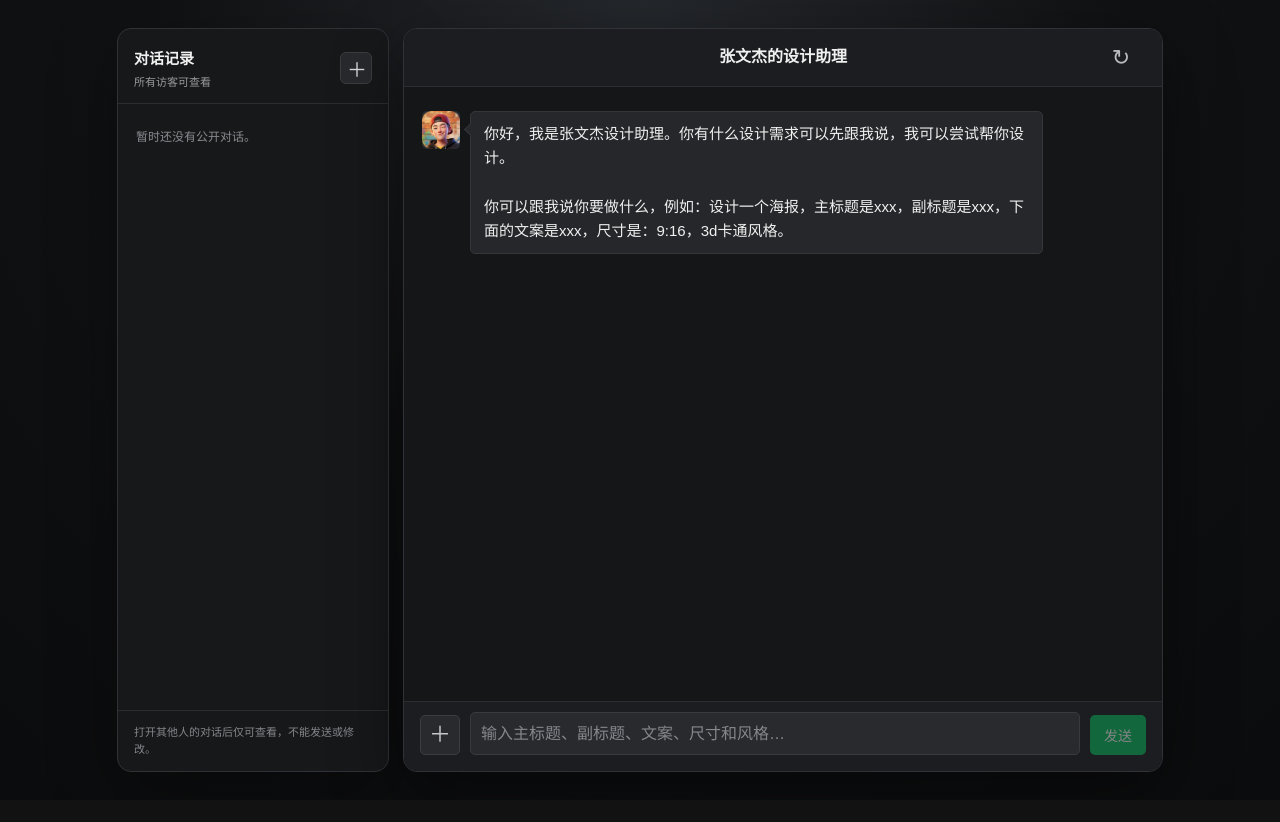
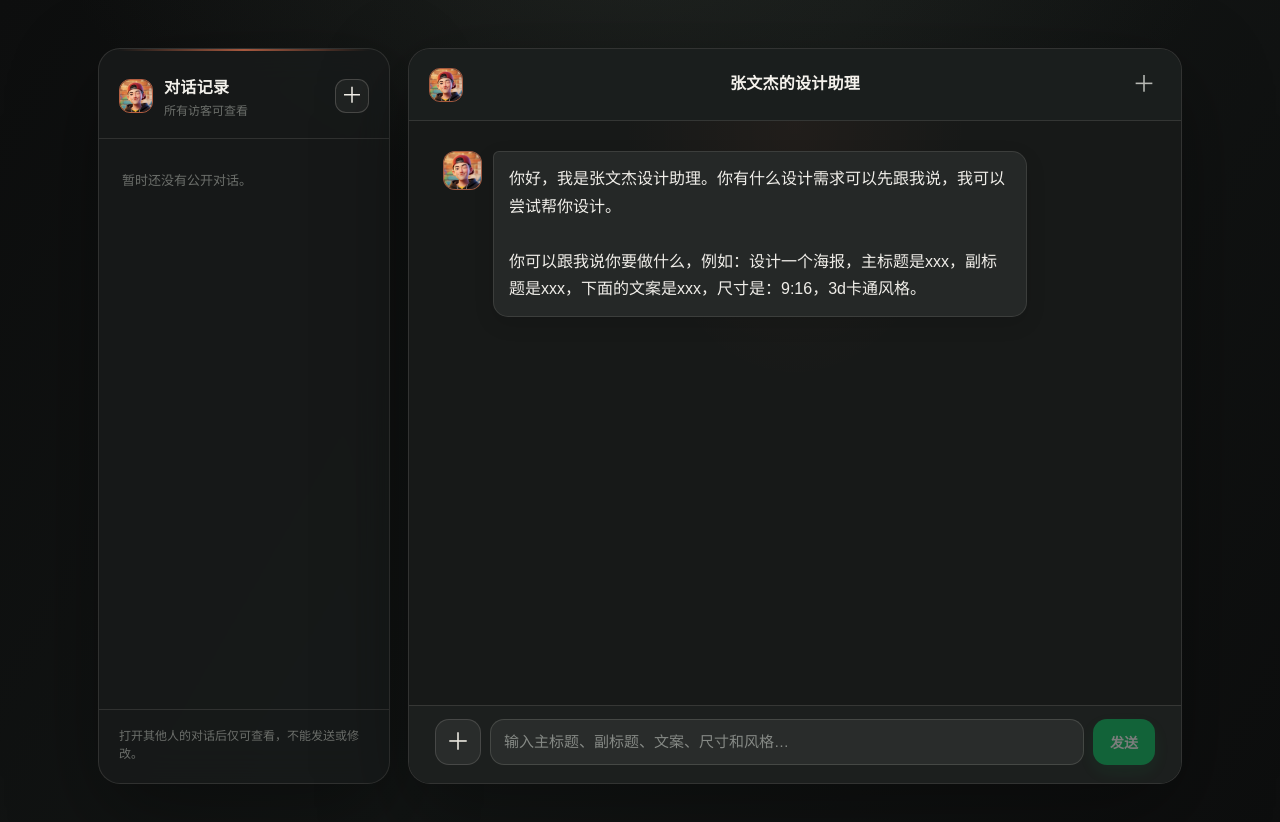
Before and after one commit to iamzwj/richart_clone, a Next.js app: page / in a window 1280 px wide. Shown: the top 822 px of the page. Before the commit the page ends 800 px from the top, so only its background shows below. Built offline with nearby package versions, Linux system fonts and the light colour scheme.

Commit message:
feat: refine design assistant workspace UI

```diff
--- a/app/globals.css
+++ b/app/globals.css
@@ -1,85 +1,97 @@
-:root { color-scheme: dark; --wechat-green: #07c160; --paper: #151618; --line: #2b2d30; --text: #f0f0f0; --muted: #989a9d; }
+:root { color-scheme: dark; --ink: #101111; --panel: #181a1a; --panel-raised: #202323; --line: rgba(232, 230, 219, .12); --line-strong: rgba(232, 230, 219, .2); --text: #f2f0ea; --muted: #9d9e98; --faint: #6c6f6b; --ember: #ff8056; --wechat-green: #07c160; }
 * { box-sizing: border-box; }
-body { margin: 0; background: radial-gradient(circle at top, #25282c 0, #101113 48%, #0b0c0d 100%); color: var(--text); font-family: Arial, "PingFang SC", "Microsoft YaHei", sans-serif; }
+html { background: var(--ink); }
+body { min-width: 320px; margin: 0; color: var(--text); background: radial-gradient(ellipse 74% 50% at 50% -6%, rgba(70, 77, 68, .25), transparent 61%), linear-gradient(120deg, #0d0e0e 0%, #131615 49%, #0d0e0e 100%); font-family: "PingFang SC", "Hiragino Sans GB", "Microsoft YaHei", Arial, sans-serif; }
+body::before { content: ""; position: fixed; z-index: -1; inset: 0; opacity: .18; pointer-events: none; background-image: linear-gradient(rgba(255,255,255,.026) 1px, transparent 1px), linear-gradient(90deg, rgba(255,255,255,.02) 1px, transparent 1px); background-size: 42px 42px; mask-image: linear-gradient(to bottom, black, transparent 78%); }
 button, textarea { font: inherit; }
-button:focus-visible, textarea:focus-visible { outline: 2px solid var(--wechat-green); outline-offset: 2px; }
-.workspace { min-height: 100dvh; display: grid; grid-template-columns: 272px minmax(0, 760px); justify-content: center; gap: 14px; padding: 28px; }
-.conversation-sidebar { min-height: min(860px, calc(100dvh - 56px)); display: flex; flex-direction: column; overflow: hidden; border: 1px solid #303237; border-radius: 14px; background: #17181a; box-shadow: 0 24px 70px rgba(0, 0, 0, .32); }
-.sidebar-header { display: flex; align-items: center; justify-content: space-between; padding: 18px 16px 14px; border-bottom: 1px solid var(--line); }
-.sidebar-header h2 { margin: 0; font-size: 15px; font-weight: 600; }
-.sidebar-header p { margin: 5px 0 0; color: var(--muted); font-size: 11px; }
-.sidebar-header button { width: 32px; height: 32px; border: 1px solid #3b3d41; border-radius: 6px; background: #27292d; color: #d8dadd; cursor: pointer; font-size: 20px; }
-.sidebar-header button:hover { background: #34363b; }
-.sidebar-header button:disabled { opacity: .45; cursor: not-allowed; }
-.sidebar-list { flex: 1; overflow-y: auto; padding: 8px; }
-.conversation-item { width: 100%; display: grid; gap: 5px; padding: 11px 10px; border: 0; border-radius: 7px; background: transparent; color: inherit; text-align: left; cursor: pointer; }
-.conversation-item:hover, .conversation-item.active { background: #27292d; }
-.conversation-item strong { overflow: hidden; color: #e5e6e8; font-size: 13px; font-weight: 500; text-overflow: ellipsis; white-space: nowrap; }
-.conversation-item span { color: #898c91; font-size: 11px; }
-.empty-list { margin: 16px 10px; color: #898c91; font-size: 12px; line-height: 1.6; }
-.sidebar-note { margin: 0; padding: 13px 16px; border-top: 1px solid var(--line); color: #83868a; font-size: 11px; line-height: 1.55; }
-.wechat-window { width: 100%; height: min(860px, calc(100dvh - 56px)); display: grid; grid-template-rows: auto minmax(0, 1fr) auto; overflow: hidden; background: var(--paper); border: 1px solid #303237; border-radius: 14px; box-shadow: 0 24px 70px rgba(0, 0, 0, .45); }
-.chat-header { min-height: 58px; display: grid; grid-template-columns: 44px 1fr 44px; align-items: center; padding: 8px 14px; background: #1c1d20; border-bottom: 1px solid var(--line); }
+button { -webkit-tap-highlight-color: transparent; }
+button:focus-visible, textarea:focus-visible, a:focus-visible { outline: 2px solid var(--ember); outline-offset: 3px; }
+.workspace { width: min(1180px, 100%); min-height: 100dvh; display: grid; grid-template-columns: 292px minmax(0, 1fr); align-items: center; gap: 18px; margin: 0 auto; padding: clamp(18px, 4vw, 48px); }
+.conversation-sidebar, .wechat-window { min-height: min(820px, calc(100dvh - 64px)); height: min(820px, calc(100dvh - 64px)); border: 1px solid var(--line); background: rgba(24, 26, 26, .9); box-shadow: 0 30px 90px rgba(0, 0, 0, .36); backdrop-filter: blur(18px); }
+.conversation-sidebar { position: relative; display: flex; flex-direction: column; overflow: hidden; border-radius: 22px; }
+.conversation-sidebar::after { content: ""; position: absolute; top: 0; right: 18px; left: 18px; height: 2px; background: linear-gradient(90deg, transparent, rgba(255,128,86,.78), transparent); opacity: .8; }
+.sidebar-header { display: flex; align-items: center; justify-content: space-between; padding: 25px 20px 20px; border-bottom: 1px solid var(--line); }
+.sidebar-title { display: flex; min-width: 0; align-items: center; gap: 11px; }
+.sidebar-title img { width: 34px; height: 34px; border: 1px solid rgba(255, 128, 86, .68); border-radius: 11px; object-fit: cover; }
+.sidebar-header h2 { margin: 0; font-size: 16px; font-weight: 650; letter-spacing: .02em; }
+.sidebar-header p { margin: 3px 0 0; color: var(--faint); font-size: 12px; }
+.sidebar-header button { width: 34px; height: 34px; display: grid; place-items: center; padding: 0; border: 1px solid var(--line-strong); border-radius: 11px; background: rgba(255,255,255,.045); color: #f7f4ed; cursor: pointer; font-size: 22px; font-weight: 300; line-height: 1; transition: background .2s ease, border-color .2s ease, transform .2s ease; }
+.sidebar-header button:hover { border-color: rgba(255,128,86,.6); background: rgba(255,128,86,.12); transform: translateY(-1px); }
+.sidebar-header button:disabled { opacity: .45; cursor: not-allowed; transform: none; }
+.sidebar-list { flex: 1; overflow-y: auto; padding: 11px; }
+.conversation-item { width: 100%; position: relative; display: grid; gap: 5px; padding: 13px 12px 13px 16px; border: 1px solid transparent; border-radius: 13px; background: transparent; color: inherit; text-align: left; cursor: pointer; transition: background .18s ease, border-color .18s ease; }
+.conversation-item::before { content: ""; position: absolute; top: 16px; left: 7px; width: 3px; height: 22px; border-radius: 20px; background: transparent; }
+.conversation-item:hover { background: rgba(255,255,255,.045); }
+.conversation-item.active { border-color: rgba(255, 128, 86, .22); background: linear-gradient(120deg, rgba(255,128,86,.13), rgba(255,255,255,.025)); }
+.conversation-item.active::before { background: var(--ember); box-shadow: 0 0 12px rgba(255,128,86,.58); }
+.conversation-item strong { overflow: hidden; color: #e8e7e1; font-size: 13px; font-weight: 570; letter-spacing: .01em; text-overflow: ellipsis; white-space: nowrap; }
+.conversation-item span { color: var(--faint); font-size: 11px; }
+.empty-list { margin: 20px 12px; color: var(--faint); font-size: 13px; line-height: 1.7; }
+.sidebar-note { margin: 0; padding: 17px 20px 19px; border-top: 1px solid var(--line); color: var(--faint); font-size: 12px; line-height: 1.55; }
+.wechat-window { width: 100%; display: grid; grid-template-rows: auto minmax(0, 1fr) auto; overflow: hidden; border-radius: 22px; background: var(--panel); }
+.chat-header { min-height: 72px; display: grid; grid-template-columns: 42px 1fr 42px; align-items: center; padding: 13px 20px; border-bottom: 1px solid var(--line); background: rgba(28, 31, 30, .74); }
+.header-identity { width: 34px; height: 34px; overflow: hidden; border: 1px solid rgba(255,128,86,.6); border-radius: 11px; }
+.header-identity img { width: 100%; height: 100%; display: block; object-fit: cover; }
 .contact { min-width: 0; text-align: center; }
-.header-spacer { min-width: 44px; color: #9ba1a7; font-size: 11px; }
-.contact h1 { margin: 0; overflow: hidden; text-overflow: ellipsis; white-space: nowrap; font-size: 16px; font-weight: 600; line-height: 1.4; }
-.new-chat { width: 34px; height: 34px; border: 0; border-radius: 50%; background: transparent; color: #b9bbbf; font-size: 22px; line-height: 1; cursor: pointer; }
-.new-chat:hover { background: #2a2c30; }
+.contact h1 { margin: 0; overflow: hidden; color: #f5f2ec; font-size: 16px; font-weight: 630; letter-spacing: .015em; line-height: 1.4; text-overflow: ellipsis; white-space: nowrap; }
+.new-chat { width: 34px; height: 34px; display: grid; place-items: center; padding: 0; justify-self: end; border: 1px solid transparent; border-radius: 10px; background: transparent; color: #b7b9b4; cursor: pointer; font-size: 23px; font-weight: 300; line-height: 1; transition: color .18s ease, background .18s ease; }
+.new-chat:hover { background: rgba(255,255,255,.075); color: #fff; }
 .new-chat:disabled { cursor: not-allowed; opacity: .4; }
-.conversation { overflow-y: auto; display: flex; flex-direction: column; gap: 16px; padding: 24px 18px 18px; background: #151618; }
-.chat-row { display: flex; align-items: flex-start; gap: 10px; max-width: 86%; }
+.conversation { overflow-y: auto; display: flex; flex-direction: column; gap: 20px; padding: 30px clamp(19px, 3vw, 34px) 24px; background: radial-gradient(ellipse at 50% 0%, rgba(255,128,86,.045), transparent 32%), #171918; }
+.chat-row { display: flex; align-items: flex-start; gap: 11px; max-width: min(83%, 610px); }
 .chat-row.user { align-self: flex-end; flex-direction: row-reverse; }
 .message-content { min-width: 0; }
-.avatar { flex: 0 0 38px; width: 38px; height: 38px; display: grid; place-items: center; border-radius: 5px; background: #272d33; color: #fff; font-size: 14px; font-weight: 600; }
-.avatar img { width: 100%; height: 100%; display: block; border-radius: inherit; object-fit: cover; }
-.user .avatar { background: #74b95a; }
-.bubble { position: relative; max-width: 100%; padding: 10px 13px; border: 1px solid #34363a; border-radius: 5px; background: #25272a; color: var(--text); font-size: 15px; line-height: 1.62; white-space: pre-wrap; word-break: break-word; }
-.brief-card { width: min(100%, 410px); margin-top: 8px; overflow: hidden; border: 1px solid #3a3d42; border-radius: 7px; background: #1d1f22; }
-.brief-card-title { padding: 10px 12px; border-bottom: 1px solid #34363a; color: #f0f1f2; font-size: 13px; font-weight: 600; }
-.brief-field { display: grid; grid-template-columns: 54px minmax(0, 1fr) auto; align-items: center; gap: 8px; padding: 8px 12px; border-bottom: 1px solid #2d3034; font-size: 12px; }
-.brief-field > span { color: #91949a; }
-.brief-field b { overflow: hidden; color: #e3e4e5; font-weight: 400; text-overflow: ellipsis; white-space: nowrap; }
-.brief-field em { padding: 2px 5px; border-radius: 3px; font-size: 10px; font-style: normal; white-space: nowrap; }
-.brief-field em.user { color: #a9e696; background: rgba(83, 170, 70, .15); }
-.brief-field em.ai { color: #a9caff; background: rgba(74, 128, 210, .16); }
-.brief-constraints { padding: 9px 12px; color: #d7b877; font-size: 11px; line-height: 1.55; }
-.assistant .bubble::before, .user .bubble::before { content: ""; position: absolute; top: 13px; width: 8px; height: 8px; background: inherit; transform: rotate(45deg); }
-.assistant .bubble::before { left: -5px; border-bottom: 1px solid #34363a; border-left: 1px solid #34363a; }
-.user .bubble { border-color: #65ba4c; background: #76cb59; color: #13210f; }
-.user .bubble::before { right: -5px; border-top: 1px solid #65ba4c; border-right: 1px solid #65ba4c; }
-.image-gallery { display: grid; grid-template-columns: repeat(2, minmax(0, 1fr)); gap: 8px; margin-top: 8px; }
-.image-gallery figure { min-width: 0; margin: 0; overflow: hidden; border: 1px solid #34363a; border-radius: 6px; background: #202225; }
-.image-preview { display: block; width: 100%; padding: 0; border: 0; background: #101113; cursor: zoom-in; }
-.image-preview img { display: block; width: 100%; aspect-ratio: 1 / 1.2; object-fit: cover; }
-.image-gallery figcaption { display: flex; align-items: center; justify-content: space-between; gap: 8px; padding: 8px 9px; color: var(--muted); font-size: 12px; }
-.image-gallery a, .preview-card a { color: #91dd70; text-decoration: none; }
-.image-gallery a:hover, .preview-card a:hover { text-decoration: underline; }
-.typing { display: flex; align-items: center; gap: 5px; min-width: 56px; min-height: 42px; }
-.typing i { width: 5px; height: 5px; border-radius: 50%; background: #a9a9a9; animation: blink .9s infinite alternate; }
+.avatar { flex: 0 0 39px; width: 39px; height: 39px; display: grid; place-items: center; overflow: hidden; border: 1px solid rgba(255, 128, 86, .56); border-radius: 12px; background: #262b29; color: #172018; font-size: 14px; font-weight: 700; }
+.avatar img { width: 100%; height: 100%; display: block; object-fit: cover; }
+.user .avatar { border-color: rgba(146, 224, 114, .35); background: #b8e874; color: #1d3015; }
+.bubble { position: relative; max-width: 100%; padding: 13px 15px; border: 1px solid rgba(239,236,226,.11); border-radius: 6px 15px 15px 15px; background: #252827; color: #f0eee9; box-shadow: 0 7px 20px rgba(0,0,0,.12); font-size: 16px; line-height: 1.72; white-space: pre-wrap; word-break: break-word; }
+.user .bubble { border-color: rgba(7,193,96,.28); border-radius: 15px 6px 15px 15px; background: linear-gradient(135deg, #a8e96c, #75d55a); color: #172514; }
+.brief-card { width: min(100%, 440px); margin-top: 10px; overflow: hidden; border: 1px solid rgba(239,236,226,.12); border-radius: 14px; background: #1e2120; box-shadow: 0 11px 24px rgba(0,0,0,.17); }
+.brief-card-title { display: flex; align-items: center; min-height: 43px; padding: 10px 14px; border-bottom: 1px solid var(--line); color: #f5f1e9; font-size: 13px; font-weight: 620; }
+.brief-card-title::before { content: ""; width: 7px; height: 7px; margin-right: 8px; border-radius: 50%; background: var(--ember); box-shadow: 0 0 12px rgba(255,128,86,.55); }
+.brief-field { display: grid; grid-template-columns: 58px minmax(0, 1fr) auto; align-items: center; gap: 9px; padding: 9px 14px; border-bottom: 1px solid rgba(239,236,226,.07); font-size: 12px; }
+.brief-field > span { color: #8b8e89; }
+.brief-field b { overflow: hidden; color: #e8e7e1; font-weight: 450; text-overflow: ellipsis; white-space: nowrap; }
+.brief-field em { padding: 3px 6px; border-radius: 100px; font-size: 10px; font-style: normal; line-height: 1; white-space: nowrap; }
+.brief-field em.user { color: #c7f2aa; background: rgba(131, 211, 95, .13); }
+.brief-field em.ai { color: #bad7ff; background: rgba(91, 148, 231, .15); }
+.brief-constraints { padding: 10px 14px 12px; color: #e6c68c; font-size: 11px; line-height: 1.65; }
+.image-gallery { display: grid; grid-template-columns: repeat(2, minmax(0, 1fr)); gap: 10px; margin-top: 10px; }
+.image-gallery figure { min-width: 0; margin: 0; overflow: hidden; border: 1px solid rgba(239,236,226,.13); border-radius: 14px; background: #202322; }
+.image-preview { display: block; width: 100%; padding: 0; border: 0; background: #101111; cursor: zoom-in; }
+.image-preview img { display: block; width: 100%; aspect-ratio: 1 / 1.18; object-fit: cover; transition: transform .35s ease; }
+.image-preview:hover img { transform: scale(1.035); }
+.image-gallery figcaption { display: flex; align-items: center; justify-content: space-between; gap: 8px; padding: 10px 11px; color: var(--muted); font-size: 12px; }
+.image-gallery a, .preview-card a { color: #b9ed81; text-decoration: none; }
+.image-gallery a:hover, .preview-card a:hover { color: #fff; text-decoration: underline; }
+.typing { display: flex; align-items: center; gap: 5px; min-width: 62px; min-height: 44px; padding: 13px 15px; }
+.typing i { width: 5px; height: 5px; border-radius: 50%; background: #e9e6df; animation: blink .9s infinite alternate; }
 .typing i:nth-child(2) { animation-delay: .18s; }
 .typing i:nth-child(3) { animation-delay: .36s; }
-@keyframes blink { to { opacity: .25; transform: translateY(-2px); } }
-.error { align-self: center; max-width: 90%; margin: 0; padding: 8px 12px; border-radius: 4px; background: #442421; color: #ffb4a9; font-size: 13px; line-height: 1.5; text-align: center; }
-.composer { padding: 10px 16px max(16px, env(safe-area-inset-bottom)); background: #1c1d20; border-top: 1px solid var(--line); }
-.composer-row { display: flex; align-items: flex-end; gap: 10px; }
-.composer textarea { min-width: 0; flex: 1; resize: none; min-height: 40px; max-height: 132px; padding: 9px 10px; border: 1px solid #383a3e; border-radius: 5px; color: var(--text); background: #282a2e; line-height: 1.45; }
-.composer textarea::placeholder { color: #85878b; }
-.composer textarea:disabled { background: #222428; }
+@keyframes blink { to { opacity: .2; transform: translateY(-3px); } }
+.error { align-self: center; max-width: 90%; margin: 0; padding: 9px 13px; border: 1px solid rgba(255,130,112,.28); border-radius: 10px; background: rgba(102, 39, 31, .42); color: #ffc1b7; font-size: 13px; line-height: 1.5; text-align: center; }
+.composer { padding: 13px clamp(16px, 2.6vw, 26px) max(18px, env(safe-area-inset-bottom)); border-top: 1px solid var(--line); background: #1c1f1e; }
+.composer-row { display: flex; align-items: flex-end; gap: 9px; }
+.composer textarea { min-width: 0; flex: 1; resize: none; min-height: 46px; max-height: 132px; padding: 11px 13px; border: 1px solid rgba(239,236,226,.14); border-radius: 14px; color: var(--text); background: #292c2b; font-size: 15px; line-height: 1.5; transition: border-color .2s ease, background .2s ease; }
+.composer textarea:focus { border-color: rgba(255,128,86,.62); background: #2d302f; }
+.composer textarea::placeholder { color: #858985; }
+.composer textarea:disabled { background: #242625; }
 .file-input { display: none; }
-.upload { flex: 0 0 auto; width: 40px; height: 40px; padding: 0; border: 1px solid #3b3d41; border-radius: 5px; background: #282a2e; color: #c4c6ca; cursor: pointer; font-size: 22px; line-height: 1; }
-.upload:hover { border-color: #5c5f64; background: #313338; }
-.send { flex: 0 0 auto; height: 40px; padding: 0 14px; border: 0; border-radius: 5px; background: var(--wechat-green); color: #fff; cursor: pointer; font-size: 14px; }
-.send:hover { background: #06ae59; }
-.upload:disabled, .send:disabled { cursor: not-allowed; opacity: .45; }
-.reference-preview { display: flex; align-items: center; gap: 8px; min-width: 0; margin-bottom: 9px; padding: 6px 8px; border: 1px solid #34363a; border-radius: 5px; background: #25272a; }
-.reference-preview img { width: 34px; height: 34px; border-radius: 4px; object-fit: cover; }
-.reference-preview span { min-width: 0; flex: 1; overflow: hidden; color: #c9cbcf; font-size: 12px; text-overflow: ellipsis; white-space: nowrap; }
-.reference-preview button { width: 28px; height: 28px; border: 0; border-radius: 4px; background: transparent; color: #a5a7aa; cursor: pointer; font-size: 20px; }
-.reference-preview button:hover { background: #393b3f; color: #fff; }
-.preview-modal { position: fixed; z-index: 10; inset: 0; display: grid; place-items: center; padding: 24px; background: rgba(0, 0, 0, .78); }
-.preview-card { position: relative; display: grid; justify-items: center; gap: 12px; max-width: min(92vw, 900px); max-height: 90dvh; padding: 38px 14px 14px; border: 1px solid #3a3d42; border-radius: 8px; background: #1c1d20; }
-.preview-card img { display: block; max-width: 100%; max-height: calc(90dvh - 100px); object-fit: contain; }
-.close-preview { position: absolute; top: 6px; right: 7px; width: 28px; height: 28px; border: 0; border-radius: 50%; background: #303237; color: #fff; cursor: pointer; font-size: 20px; }
-.close-preview:hover { background: #44474c; }
-@media (max-width: 760px) { .workspace { display: block; padding: 0; } .conversation-sidebar { display: none; } .wechat-window { width: 100%; height: 100dvh; border: 0; border-radius: 0; box-shadow: none; } .conversation { padding: 20px 14px 16px; } .chat-row { max-width: 92%; } .image-gallery { max-width: 300px; } }
-@media (prefers-reduced-motion: reduce) { .typing i { animation: none; } }
+.upload { flex: 0 0 auto; width: 46px; height: 46px; padding: 0; border: 1px solid rgba(239,236,226,.15); border-radius: 14px; background: #292c2b; color: #e8e5dd; cursor: pointer; font-size: 24px; font-weight: 300; line-height: 1; transition: border-color .2s ease, background .2s ease; }
+.upload:hover { border-color: rgba(255,128,86,.6); background: rgba(255,128,86,.12); }
+.send { flex: 0 0 auto; height: 46px; padding: 0 17px; border: 0; border-radius: 14px; background: var(--wechat-green); box-shadow: 0 7px 17px rgba(7,193,96,.18); color: #fff; cursor: pointer; font-size: 14px; font-weight: 600; transition: background .2s ease, transform .2s ease; }
+.send:hover { background: #0ab768; transform: translateY(-1px); }
+.upload:disabled, .send:disabled { cursor: not-allowed; opacity: .42; transform: none; }
+.reference-preview { display: flex; align-items: center; gap: 9px; min-width: 0; margin-bottom: 10px; padding: 7px 8px; border: 1px solid rgba(255,128,86,.34); border-radius: 12px; background: rgba(255,128,86,.075); }
+.reference-preview img { width: 36px; height: 36px; border-radius: 8px; object-fit: cover; }
+.reference-preview span { min-width: 0; flex: 1; overflow: hidden; color: #d5d3cc; font-size: 12px; text-overflow: ellipsis; white-space: nowrap; }
+.reference-preview button { width: 28px; height: 28px; border: 0; border-radius: 8px; background: transparent; color: #bdbdb7; cursor: pointer; font-size: 20px; }
+.reference-preview button:hover { background: rgba(255,255,255,.08); color: #fff; }
+.preview-modal { position: fixed; z-index: 10; inset: 0; display: grid; place-items: center; padding: 24px; background: rgba(6,7,7,.86); backdrop-filter: blur(8px); }
+.preview-card { position: relative; display: grid; justify-items: center; gap: 13px; max-width: min(92vw, 900px); max-height: 90dvh; padding: 43px 15px 16px; border: 1px solid var(--line-strong); border-radius: 18px; background: #1b1e1d; box-shadow: 0 28px 100px rgba(0,0,0,.55); }
+.preview-card img { display: block; max-width: 100%; max-height: calc(90dvh - 104px); border-radius: 8px; object-fit: contain; }
+.close-preview { position: absolute; top: 9px; right: 10px; width: 29px; height: 29px; border: 1px solid var(--line); border-radius: 9px; background: rgba(255,255,255,.06); color: #fff; cursor: pointer; font-size: 20px; }
+.close-preview:hover { background: rgba(255,255,255,.14); }
+@media (max-width: 840px) { .workspace { grid-template-columns: 244px minmax(0, 1fr); gap: 13px; padding: 18px; } .conversation-sidebar, .wechat-window { min-height: calc(100dvh - 36px); height: calc(100dvh - 36px); } .chat-row { max-width: 88%; } }
+@media (max-width: 690px) { .workspace { display: block; padding: 0; } .conversation-sidebar { display: none; } .wechat-window { width: 100%; min-height: 100dvh; height: 100dvh; border: 0; border-radius: 0; box-shadow: none; } .chat-header { min-height: 64px; padding: 10px 15px; } .conversation { padding: 22px 14px 18px; } .chat-row { max-width: 94%; gap: 9px; } .avatar { flex-basis: 36px; width: 36px; height: 36px; border-radius: 10px; } .bubble { padding: 11px 13px; font-size: 15px; } .image-gallery { max-width: 320px; } .composer { padding: 10px 12px max(14px, env(safe-area-inset-bottom)); } .upload, .send, .composer textarea { min-height: 44px; height: 44px; } .send { padding: 0 13px; } }
+@media (prefers-reduced-motion: reduce) { *, *::before, *::after { scroll-behavior: auto !important; transition-duration: 0s !important; animation-duration: 0s !important; } }
--- a/app/page.tsx
+++ b/app/page.tsx
@@ -369,7 +369,10 @@ export default function Home() {
     <main className="workspace">
       <aside className="conversation-sidebar" aria-label="公开对话列表">
         <div className="sidebar-header">
-          <div><h2>对话记录</h2><p>所有访客可查看</p></div>
+          <div className="sidebar-title">
+            <img src="/zhangwenjie-avatar.png" alt="" />
+            <div><h2>对话记录</h2><p>所有访客可查看</p></div>
+          </div>
           <button type="button" onClick={resetConversation} disabled={pending} aria-label="新建对话">＋</button>
         </div>
         <div className="sidebar-list">
@@ -399,11 +402,11 @@ export default function Home() {
       </aside>
       <section className="wechat-window" aria-label={`与${assistantName}对话`}>
         <header className="chat-header">
-          <div className="header-spacer">{readOnly ? "只读" : ""}</div>
+          <div className="header-identity" aria-hidden="true"><img src="/zhangwenjie-avatar.png" alt="" /></div>
           <div className="contact">
             <h1 aria-live="polite">{loadingConversation ? "正在打开对话…" : pending ? "对方正在输入…" : assistantName}</h1>
           </div>
-          <button className="new-chat" type="button" disabled={pending} onClick={resetConversation} aria-label="新对话" title="新对话">↻</button>
+          <button className="new-chat" type="button" disabled={pending} onClick={resetConversation} aria-label="新对话" title="新对话">＋</button>
         </header>
 
         <div className="conversation" role="log" aria-label="对话记录" aria-live="polite">
```
